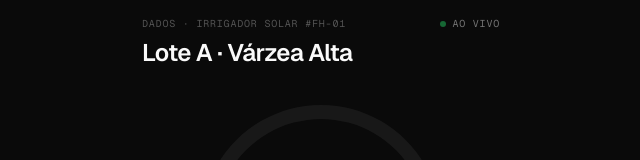
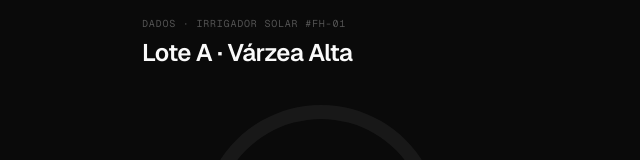
Before and after one commit to TechNinjasTeam/FieldHub, a Next.js app in the folder fieldhub/: page /dados in a window 1280 px wide. Shown: the top 160 px of the page, without its empty margins (319-959 px from the left). Built offline with nearby package versions, Linux system fonts and the light colour scheme; no server answers; the database is empty.

Commit message:
style(global): remove LiveDot

```diff
--- a/fieldhub/app/dados/page.tsx
+++ b/fieldhub/app/dados/page.tsx
@@ -5,7 +5,6 @@ import { Droplets, Sun, Thermometer, Zap } from "lucide-react";
 import { BigNum } from "@/app/shared/components/BigNum";
 import { Card } from "@/app/shared/components/Card";
 import { Label } from "@/app/shared/components/Label";
-import { LiveDot } from "@/app/shared/components/LiveDot";
 import { PageShell } from "@/app/shared/components/PageShell";
 import { useHistory } from "@/hooks/useHistory";
 import { useIrrigation } from "@/hooks/useIrrigation";
@@ -47,7 +46,6 @@ export default function DadosPage() {
             Lote A · Várzea Alta
           </div>
         </div>
-        <LiveDot />
       </div>
 
       <div style={{ display: "grid", placeItems: "center", padding: "24px 0 8px" }}>
--- a/fieldhub/app/inicio/page.tsx
+++ b/fieldhub/app/inicio/page.tsx
@@ -6,7 +6,6 @@ import { Bell, ChevronRight, Power, Signal, Zap } from "lucide-react";
 import { BigNum } from "@/app/shared/components/BigNum";
 import { Card } from "@/app/shared/components/Card";
 import { Label } from "@/app/shared/components/Label";
-import { LiveDot } from "@/app/shared/components/LiveDot";
 import { PageShell } from "@/app/shared/components/PageShell";
 import { Wordmark } from "@/app/shared/components/Wordmark";
 import { useIrrigation } from "@/hooks/useIrrigation";
@@ -55,7 +54,6 @@ export default function InicioPage() {
               </div>
               <div style={{ fontSize: 13, color: "#737373", marginTop: 2 }}>Lote A · Várzea Alta</div>
             </div>
-            <LiveDot />
           </div>
 
           <div style={{ position: "relative", height: 200, margin: "4px 16px 0", borderRadius: 16, overflow: "hidden" }}>
--- a/fieldhub/app/shared/components/LiveDot.tsx
+++ /dev/null
@@ -1,19 +0,0 @@
-export function LiveDot({ label = "AO VIVO" }: { label?: string }) {
-  return (
-    <div style={{ display: "inline-flex", alignItems: "center", gap: 6 }}>
-      <span
-        style={{
-          display: "inline-block",
-          width: 6,
-          height: 6,
-          borderRadius: "50%",
-          background: "#22c55e",
-          animation: "pulse 1.6s ease-in-out infinite",
-        }}
-      />
-      <span className="mono" style={{ fontSize: 10, letterSpacing: 0.8, color: "#737373" }}>
-        {label}
-      </span>
-    </div>
-  );
-}
```
